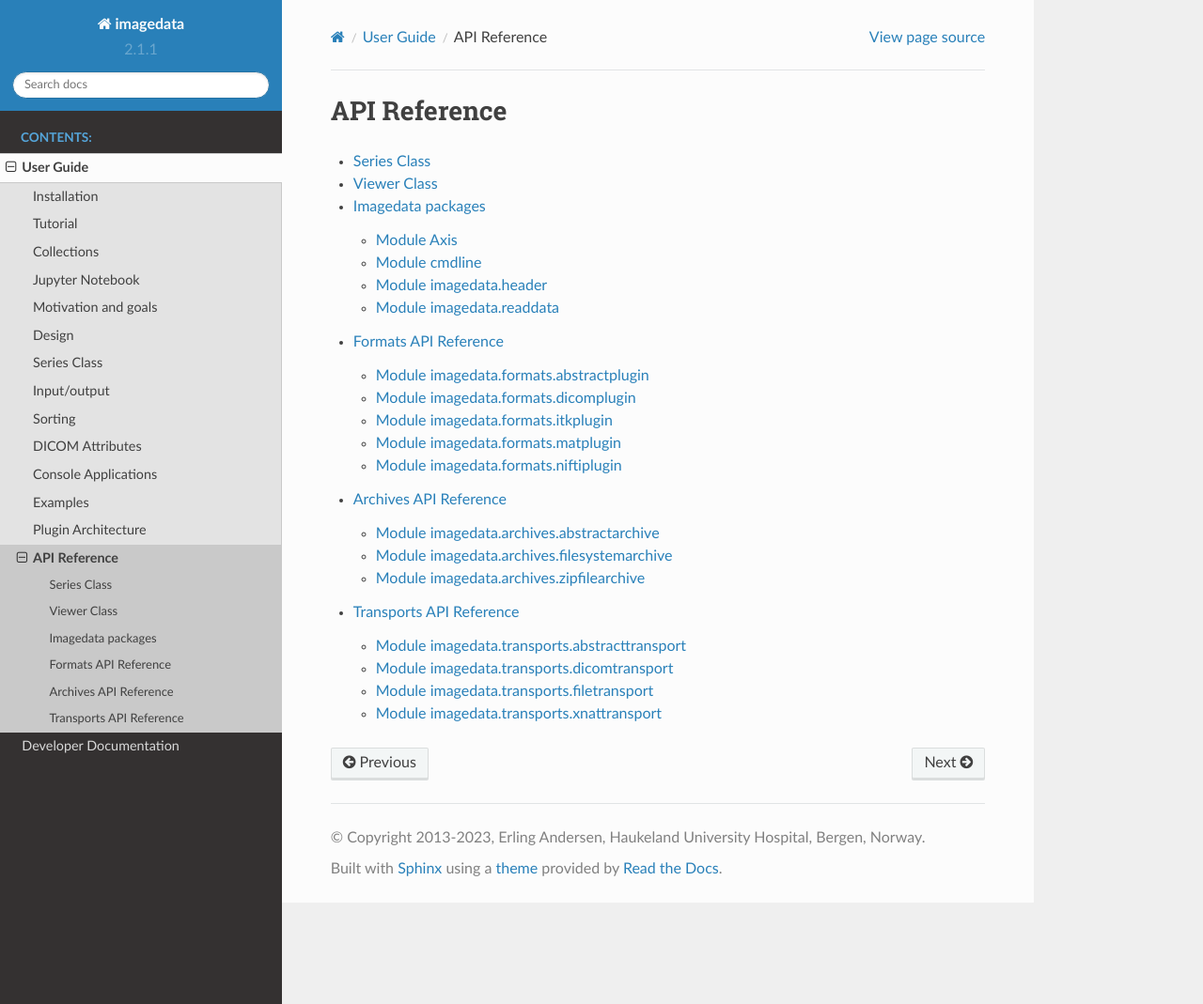
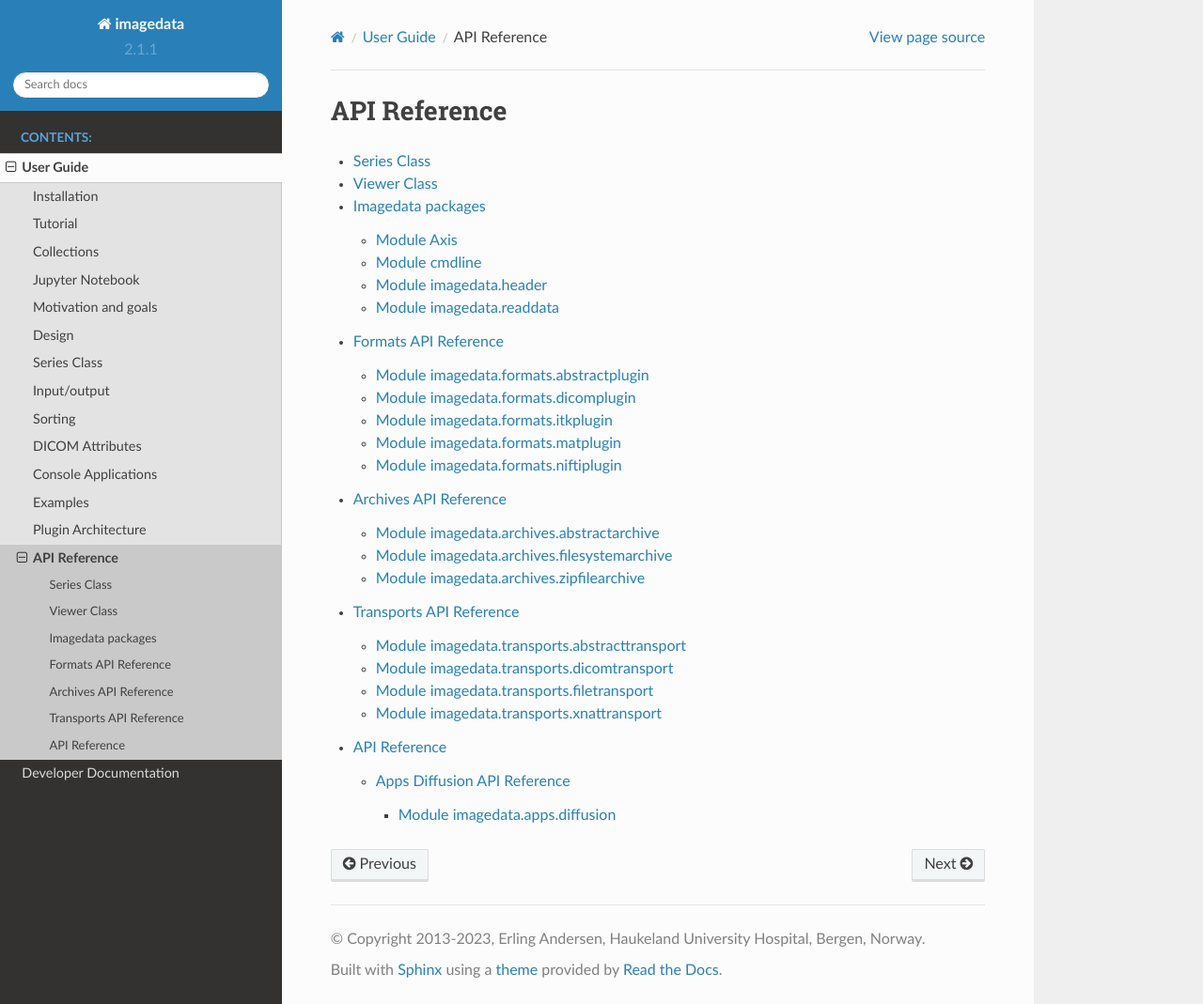
Before and after one commit to erling6232/imagedata, a Sphinx documentation site: the page built from docs/APIReference.rst, in a window 1280 px wide and 1069 px high. Shown: the whole window at 94% size. Built offline with Sphinx 7.4.7 and the Read the Docs theme 2.0.0, drawn with Linux system fonts in a browser that asks for light colours.

Commit message:
Added API reference documentation for imagedata.apps.diffusion.

```diff
--- a/docs/APIReference.rst
+++ b/docs/APIReference.rst
@@ -12,3 +12,4 @@ API Reference
   APIReferenceFormats
   APIReferenceArchives
   APIReferenceTransports
+  APIReferenceApps
--- /dev/null
+++ b/docs/APIReferenceApps.rst
@@ -0,0 +1,9 @@
+.. _APIReferenceApps:
+
+API Reference
+===============
+
+.. toctree::
+  :maxdepth: 4
+
+  APIReferenceAppsDiffusion
--- /dev/null
+++ b/docs/APIReferenceAppsDiffusion.rst
@@ -0,0 +1,9 @@
+.. _APIReferenceAppsDiffusion:
+
+Apps Diffusion API Reference
+========================
+
+Module imagedata.apps.diffusion
+----------------------------------------
+.. automodule:: imagedata.apps.diffusion
+    :members:
```
